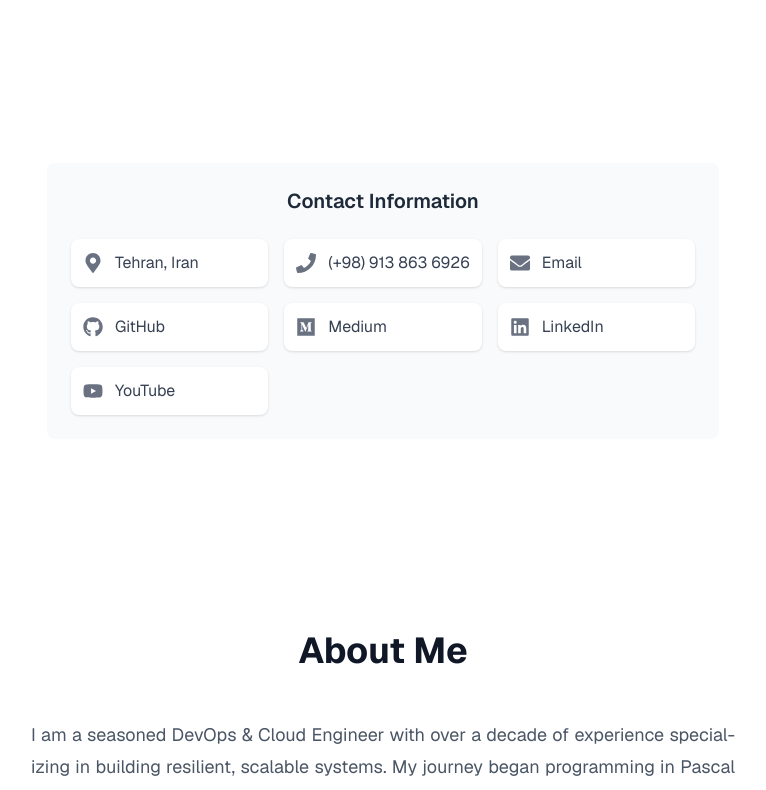
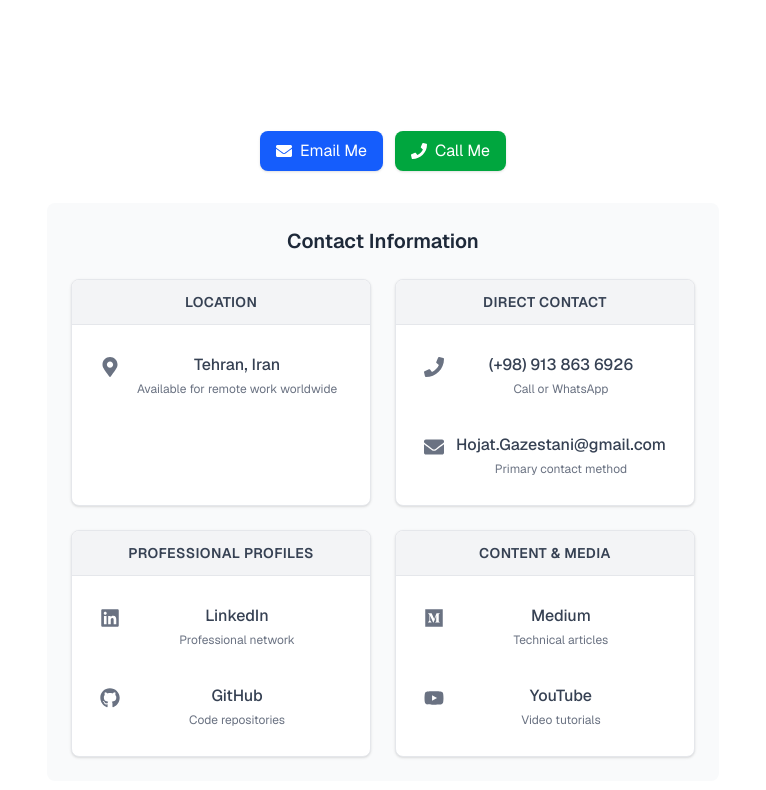
Before and after one commit to hojat-gazestani/hojat-gazestani.github.io, a Next.js app: page / in a window 1280 px wide. Shown: the part 940-1730 px from the top of the page, without its empty margins (257-1023 px from the left). Built offline with nearby package versions, Linux system fonts and the light colour scheme.

Commit message:
improve contact info

```diff
--- a/src/components/PersonalInfo.tsx
+++ b/src/components/PersonalInfo.tsx
@@ -9,68 +9,167 @@ import {
   FaMapMarkerAlt,
 } from "react-icons/fa";
 
+interface ContactItem {
+  icon: React.ReactElement;
+  text: string;
+  type: string;
+  description: string;
+  href?: string;
+}
+
+interface ContactCategory {
+  category: string;
+  items: ContactItem[];
+}
+
 export const PersonalInfo = () => {
-  const personalInfo = [
-    { icon: <FaMapMarkerAlt size={20} />, text: "Tehran, Iran" },
-    { icon: <FaPhone size={20} />, text: "(+98) 913 863 6926" },
+  const contactInfo: ContactCategory[] = [
+    {
+      category: "Location",
+      items: [
+        {
+          icon: <FaMapMarkerAlt size={20} />,
+          text: "Tehran, Iran",
+          type: "text",
+          description: "Available for remote work worldwide",
+        },
+      ],
+    },
+    {
+      category: "Direct Contact",
+      items: [
+        {
+          icon: <FaPhone size={20} />,
+          text: "(+98) 913 863 6926",
+          type: "phone",
+          href: "tel:+989138636926",
+          description: "Call or WhatsApp",
+        },
         {
           icon: <FaEnvelope size={20} />,
-      text: "Email",
+          text: "Hojat.Gazestani@gmail.com",
+          type: "email",
           href: "mailto:Hojat.Gazestani@gmail.com",
+          description: "Primary contact method",
+        },
+      ],
+    },
+    {
+      category: "Professional Profiles",
+      items: [
+        {
+          icon: <FaLinkedin size={20} />,
+          text: "LinkedIn",
+          type: "link",
+          href: "https://www.linkedin.com/in/hojat-gazestani/",
+          description: "Professional network",
         },
         {
           icon: <FaGithub size={20} />,
           text: "GitHub",
+          type: "link",
           href: "https://github.com/hojat-gazestani",
+          description: "Code repositories",
         },
+      ],
+    },
+    {
+      category: "Content & Media",
+      items: [
         {
           icon: <FaMedium size={20} />,
           text: "Medium",
+          type: "link",
           href: "https://medium.com/@hojat_gazestani",
-    },
-    {
-      icon: <FaLinkedin size={20} />,
-      text: "LinkedIn",
-      href: "https://www.linkedin.com/in/hojat-gazestani/",
+          description: "Technical articles",
         },
         {
           icon: <FaYoutube size={20} />,
           text: "YouTube",
+          type: "link",
           href: "https://www.youtube.com/channel/UCmYCnN9mmHEcSvfP6ytbnGA",
+          description: "Video tutorials",
+        },
+      ],
     },
   ];
 
   return (
     <div id="contact" className="max-w-4xl mx-auto py-12 px-4 sm:px-6 lg:px-8">
       <section className="text-center mb-12">
-        {/* Personal Info Section */}
-        <div className="mt-8 bg-gray-50 dark:bg-gray-800 p-6 rounded-lg">
+        {/* Quick Contact Buttons */}
+        <div className="flex flex-wrap gap-3 justify-center mb-8">
+          <Link
+            href="mailto:Hojat.Gazestani@gmail.com"
+            className="inline-flex items-center gap-2 bg-blue-600 text-white px-4 py-2 rounded-lg hover:bg-blue-700 transition-colors shadow-sm hover:shadow-md"
+          >
+            <FaEnvelope />
+            <span>Email Me</span>
+          </Link>
+          <Link
+            href="tel:+989138636926"
+            className="inline-flex items-center gap-2 bg-green-600 text-white px-4 py-2 rounded-lg hover:bg-green-700 transition-colors shadow-sm hover:shadow-md"
+          >
+            <FaPhone />
+            <span>Call Me</span>
+          </Link>
+        </div>
+
+        {/* Contact Information Cards */}
+        <div className="bg-gray-50 dark:bg-gray-800 p-6 rounded-lg">
           <h2 className="text-xl font-semibold text-gray-800 dark:text-gray-200 mb-6">
             Contact Information
           </h2>
-          <div className="grid grid-cols-1 sm:grid-cols-2 lg:grid-cols-3 gap-4">
-            {personalInfo.map((item, index) => (
+
+          <div className="grid grid-cols-1 md:grid-cols-2 gap-6">
+            {contactInfo.map((category, categoryIndex) => (
               <div
-                key={index}
-                className="flex items-center p-3 bg-white dark:bg-gray-700 rounded-lg shadow-sm hover:shadow-md transition-shadow"
+                key={categoryIndex}
+                className="bg-white dark:bg-gray-700 rounded-lg shadow-sm border border-gray-200 dark:border-gray-600 overflow-hidden"
               >
-                <span className="mr-3 text-gray-500 dark:text-gray-300">
+                <div className="bg-gray-100 dark:bg-gray-600 px-4 py-3 border-b border-gray-200 dark:border-gray-600">
+                  <h3 className="text-sm font-semibold text-gray-700 dark:text-gray-200 uppercase tracking-wide">
+                    {category.category}
+                  </h3>
+                </div>
+
+                <div className="p-4 space-y-3">
+                  {category.items.map((item, itemIndex) => (
+                    <div
+                      key={itemIndex}
+                      className="flex items-start space-x-3 p-3 rounded-lg hover:bg-gray-50 dark:hover:bg-gray-600 transition-colors"
+                    >
+                      <div className="flex-shrink-0 mt-1">
+                        <span className="text-gray-500 dark:text-gray-400">
                           {item.icon}
                         </span>
+                      </div>
+
+                      <div className="flex-1 min-w-0">
                         {item.href ? (
                           <Link
                             href={item.href}
                             target="_blank"
                             rel="noopener noreferrer"
-                    className="text-gray-700 dark:text-gray-200 hover:text-blue-600 dark:hover:text-blue-400 transition-colors"
+                            className="block text-gray-700 dark:text-gray-200 hover:text-blue-600 dark:hover:text-blue-400 transition-colors font-medium"
                           >
                             {item.text}
                           </Link>
                         ) : (
-                  <span className="text-gray-700 dark:text-gray-200">
+                          <span className="block text-gray-700 dark:text-gray-200 font-medium">
                             {item.text}
                           </span>
                         )}
+
+                        {item.description && (
+                          <p className="text-xs text-gray-500 dark:text-gray-400 mt-1">
+                            {item.description}
+                          </p>
+                        )}
+                      </div>
+                    </div>
+                  ))}
+                </div>
               </div>
             ))}
           </div>
```
Lines whose indentation alone changed are shown as unchanged.
